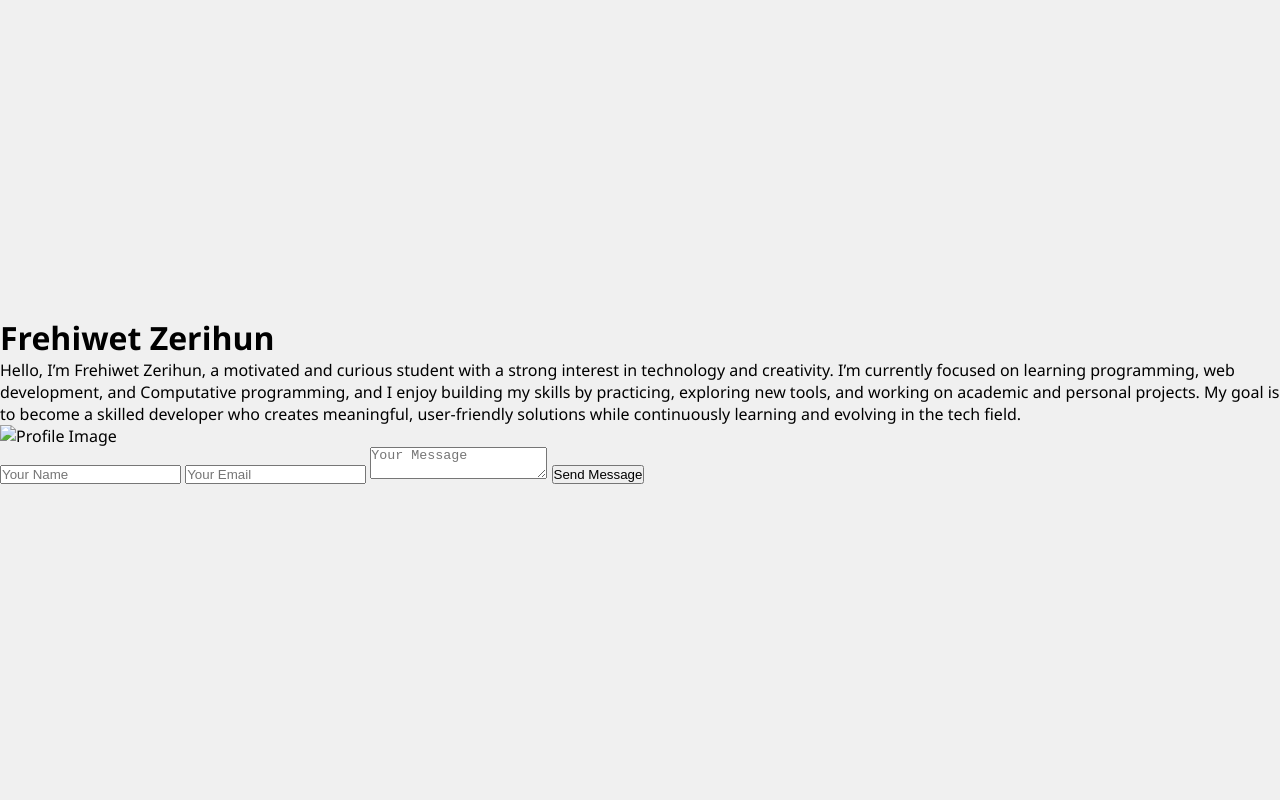
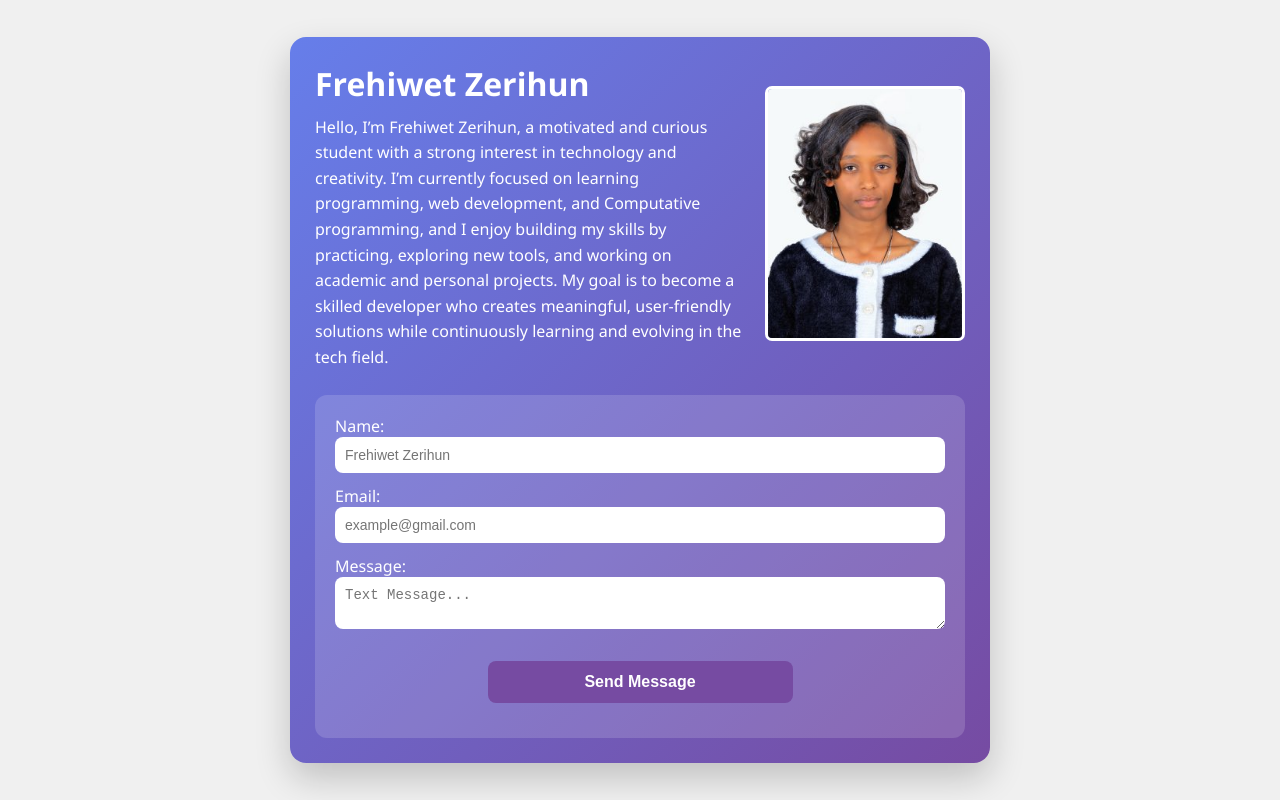
Before and after one commit to FrehiwetZ/MiniProject1, a plain HTML site: page index.html in a window 1280 px wide. Drawn offline with Linux system fonts and the light colour scheme.

Commit message:
created the style of the html and make the apperance more engagging

```diff
--- a/index.html
+++ b/index.html
@@ -5,7 +5,7 @@
     <meta name="viewport" content="width=device-width, initial-scale=1.0">
     <title>Personal portifolio</title>
     <style>
-* {
+        * {
     margin: 0;
     padding: 0;
     box-sizing: border-box;
@@ -20,6 +20,89 @@ body {
     align-items: center;
 }
 
+/* Main container with gradient INSIDE */
+.container {
+    width: 95%;
+    max-width: 700px;
+    padding: 25px;
+    border-radius: 16px;
+    background: linear-gradient(135deg, #667eea, #764ba2);
+    color: white;
+    box-shadow: 0 15px 35px rgba(0,0,0,0.2);
+}
+
+/* Profile section */
+.profile-section {
+    display: flex;
+    align-items: center;
+    justify-content: space-between;
+    gap: 20px;
+    margin-bottom: 25px;
+}
+
+/* Text section (left) */
+.text-section {
+    flex: 1;
+}
+
+.text-section h1 {
+    margin-bottom: 10px;
+}
+
+.text-section p {
+    line-height: 1.6;
+}
+
+/* Image section (right) */
+.image-section img {
+    width: 200px;
+    height: 200;
+    object-fit: cover;
+    border-radius: 7px;
+    border: 3px solid white;
+}
+
+/* Form box */
+.form-box {
+    background: rgba(255, 255, 255, 0.15);
+    padding: 20px;
+    border-radius: 12px;
+}
+
+/* Inputs */
+input,
+textarea {
+    width: 100%;
+    padding: 10px;
+    margin-bottom: 12px;
+    border-radius: 8px;
+    border: none;
+    font-size: 14px;
+}
+
+input:focus,
+textarea:focus {
+    outline: none;
+}
+
+/* Button */
+button {
+    width: 50%;
+    padding: 12px;
+    background: #764ba2;
+    color: white;
+    border: none;
+    border-radius: 8px;
+    font-size: 16px;
+    cursor: pointer;
+    font-weight: bold;
+    margin: 15px auto;
+    display: block;
+}
+
+button:hover {
+    opacity: 0.9;
+}
 
 
     </style>
@@ -40,15 +123,20 @@ body {
         </div>
 
         <div class="image-section">
-            <img src="profile.jpg" alt="Profile Image">
+            <img src="project-pic.JPG" alt="">
         </div>
     </div>
 
     <div class="form-box">
         <form>
-            <input type="text" placeholder="Your Name" required>
-            <input type="email" placeholder="Your Email" required>
-            <textarea placeholder="Your Message"></textarea>
+            <label for="">Name:</label>
+            <input type="text" placeholder="Frehiwet Zerihun" required>
+
+            <label for="">Email:</label>
+            <input type="email" placeholder="example@gmail.com" required>
+
+            <label for="">Message:</label>
+            <textarea placeholder="Text Message..."></textarea>
             <button type="submit">Send Message</button>
         </form>
     </div>
@@ -56,4 +144,5 @@ body {
 </div>
 
 </body>
+
 </html>
```
